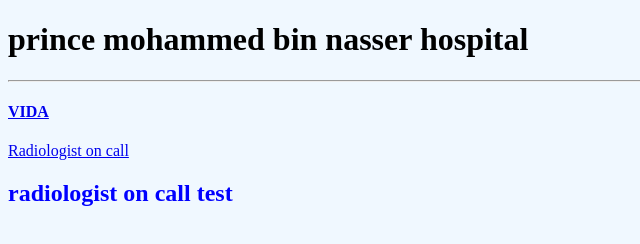
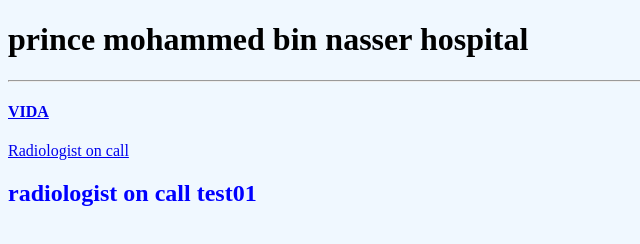
Before and after one commit to pmnh01/pmnh, a plain HTML site: page index.html in a window 1280 px wide. Shown: the full height of the page, 0-640 px from the left. Drawn offline with Linux system fonts and the light colour scheme.

Commit message:
Update index.html

```diff
--- a/index.html
+++ b/index.html
@@ -13,7 +13,7 @@
    <a href="https://queasiest-peck.000webhostapp.com/">Radiologist on call</a>
    </br>
    <!--comment for devolper-->
-   <h2 style="color: blue;">radiologist on call test</h3>
+   <h2 style="color: blue;">radiologist on call test01</h3>
   </body>
 
 
```
